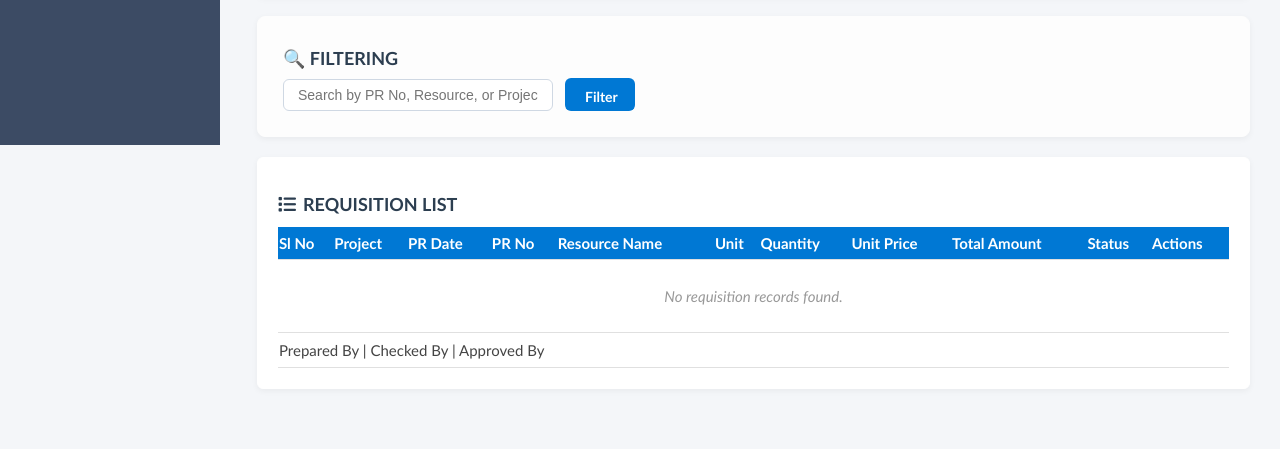
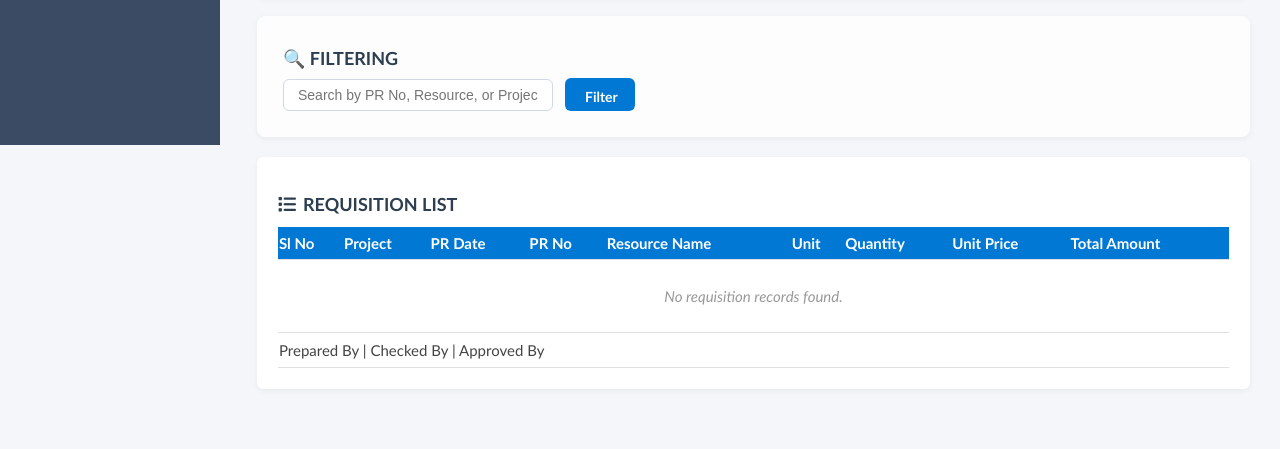
Before and after one commit to FAISAL-450/JAMAL-PROJECT, a Django app: page /requisition/dashboard/ in a window 1280 px wide. Shown: the part 655-1104 px from the top of the page. Run offline with Django 5.2, Linux system fonts and the light colour scheme; the visitor is signed in with stand-in values (Sample User, id 1); data that the repository does not hold is empty.

Commit message:
Full project update: JAMAL_PROJECT – new apps, templates, settings

```diff
--- a/requisition/templates/requisition/requisition_dashboard.html
+++ b/requisition/templates/requisition/requisition_dashboard.html
@@ -302,6 +302,12 @@ function printPreview() {
           .action-btn, .print-controls { display: none !important; }
           table { border-collapse: collapse; width: 100%; }
           th, td { border: 1px solid #333; padding: 6px; }
+
+          /* Hide Status and Actions columns */
+          th:nth-child(10), td:nth-child(10),
+          th:nth-child(11), td:nth-child(11) {
+            display: none !important;
+          }
         </style>
       </head>
       <body>
@@ -312,6 +318,7 @@ function printPreview() {
       </body>
     </html>
   `;
+
   printWindow.document.write(html);
   printWindow.document.close();
   printWindow.focus();
@@ -798,6 +805,7 @@ td {
   box-sizing: border-box;
 }
 
+/* Date-Entry Box-Increase/Decrease-(Basic Information) */
 .form-card .form-row input[type="date"] {
   height: 40px;              /* desired height */
   box-sizing: border-box;
@@ -806,6 +814,11 @@ td {
   font-size: 14px;
 }
 
+/* Hide-10th-Column-Status and  Hide-11th-Column-Actions*/
+th:nth-child(10), td:nth-child(10),
+th:nth-child(11), td:nth-child(11) {
+  display: none !important;
+}
 
 
 @keyframes fadeIn {
```
